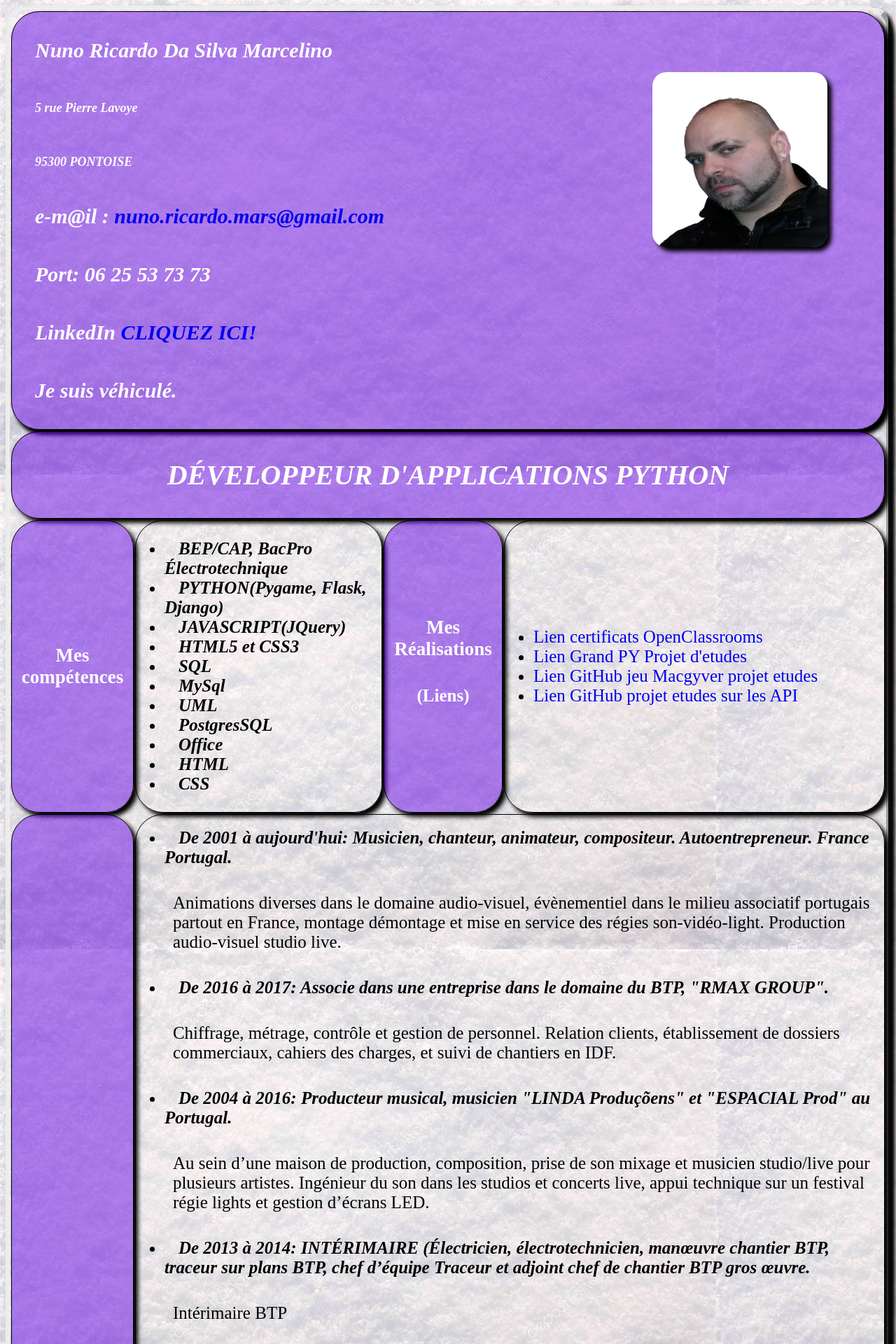
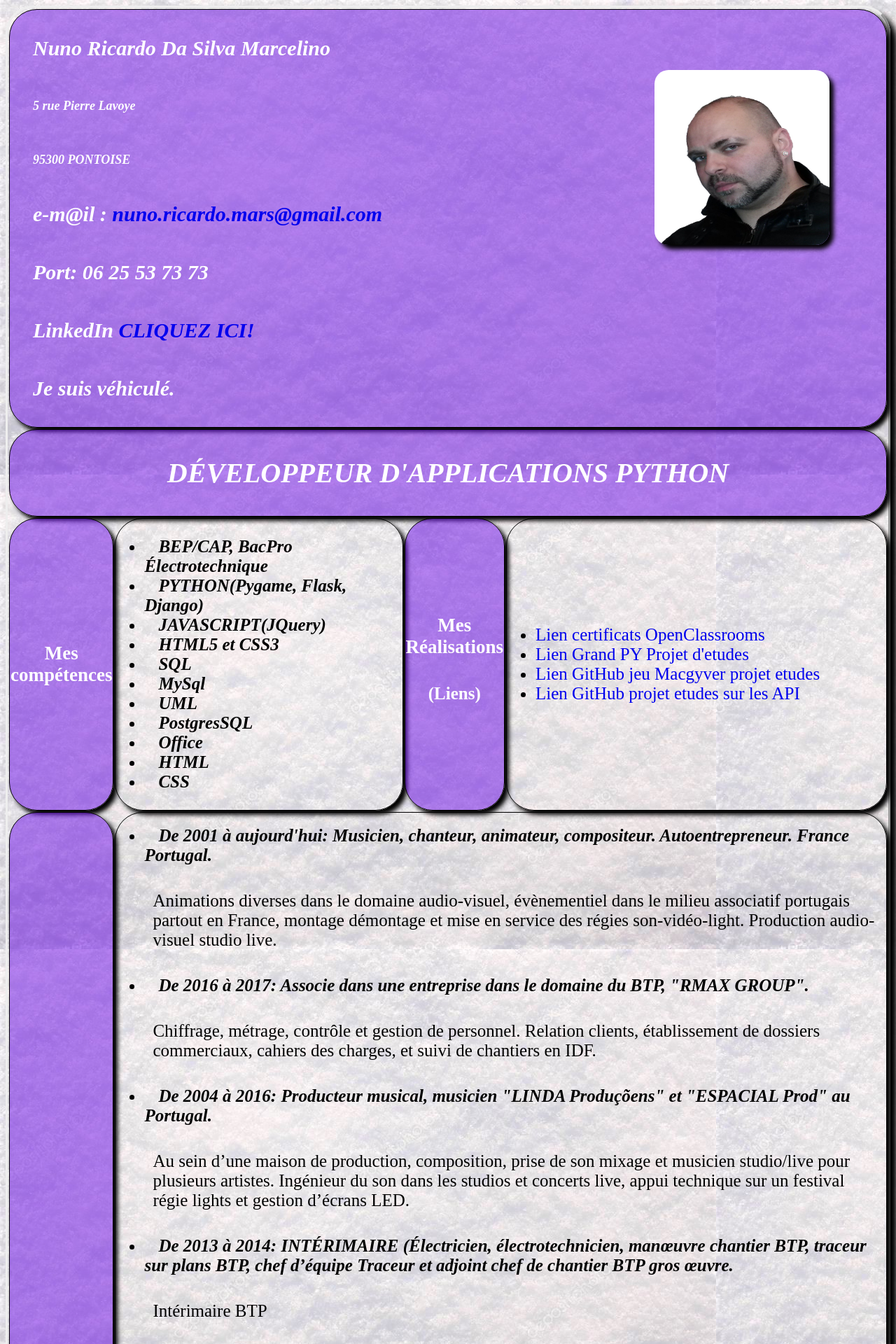
Before and after one commit to NunoMars/CV, a PHP site: page /index.html in a window 1280 px wide. Shown: the top 1920 px of the page at 70% size. Run offline with PHP 8.4, Linux system fonts and the light colour scheme.

Commit message:
rearrangement page

```diff
--- a/css/style.css
+++ b/css/style.css
@@ -1,9 +1,6 @@
 body
 {
-    border: 3px outset;
-    border-radius: 40px;
     background-image: url(../images/depositphotos_130075328-stock-photo-background-of-snow-texture.jpg);
-    box-shadow: 6px 6px 6px black;
 }
 
 a
@@ -14,12 +11,6 @@ a
 .nom, .portable, .mail
 {
     font-size: 30px;
-}
-
-.tittle
-{
-    background-color: rgb(108, 13, 233, 0.5);
-    border-radius: 40px;
 }
 
 .sub_tittle
@@ -95,8 +86,8 @@ a:hover
 table
 {
     border: 3px outset;
-    border-radius: 20px;
-    box-shadow: 6px 6px 6px black;
+    border-radius: 40px;
+    box-shadow: 10px 10px 10px black;
 }
 th, .return
 {
@@ -109,20 +100,12 @@ td, th, .head
     box-shadow: 6px 6px 6px black;
     border-radius: 40px;
 }
-.first, .head
+.first
 {
     background-color: rgb(108, 13, 233, 0.5);
     border-radius: 40px;
 }
-.first
-{
-    width: 300px;
-}
 
-.head
-{
-    width: 100%;
-}
 .formation
 {
     font-size: 25px;
--- a/index.html
+++ b/index.html
@@ -9,8 +9,8 @@
     <body>
         <table>
                 <caption>
-                        <tr class="head">
-                                <th colspan="4">
+                        <tr>
+                                <th colspan="4" class="first">
                                         <h1><a href="images\photo.jpg"><img class=photo src="images\photo_mini.jpg" alt="Photo d'identité Nuno Marcelino" /></a>
                                                 <p ><strong class= nom>Nuno Ricardo Da Silva Marcelino</strong></p>
                                                 <p><strong>5 rue Pierre Lavoye</strong></p>
@@ -23,8 +23,8 @@
                                 </th>
                         </tr>
                 </caption>
-                <tr class="tittle">
-                        <th colspan="4">
+                <tr>
+                        <th colspan="4" class="first">
                                 <h1>
                                         <p class= "sub_tittle"><strong class ="font_size">DÉVELOPPEUR D'APPLICATIONS PYTHON</strong></p>
                                 </h1>
```
